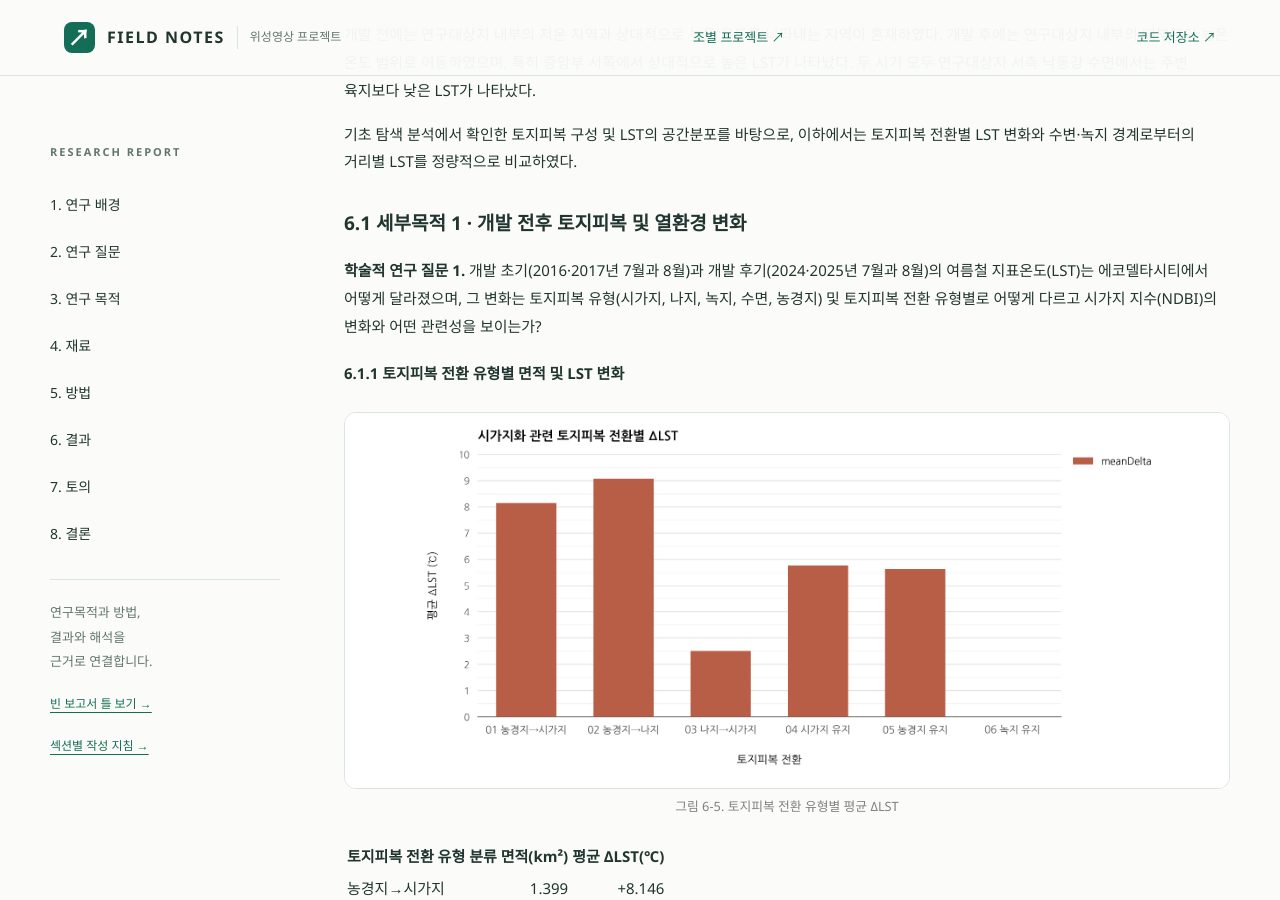
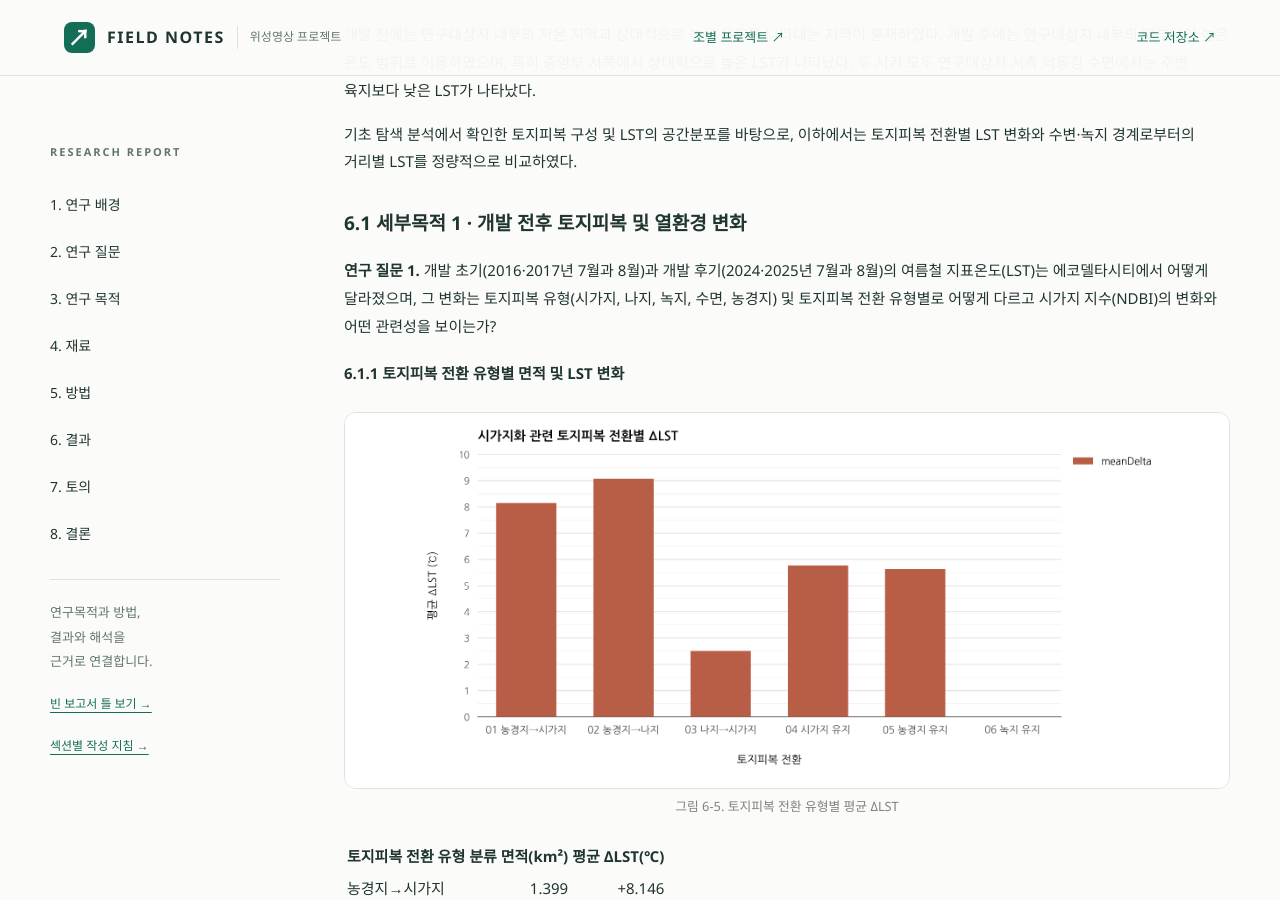
Before and after one commit to kimeunbyeol244/surveying-final-project-6, a Jekyll site: the page built from docs/index.md, in a window 1280 px wide and 900 px high, scrolled down 19193 px. Built offline with Jekyll 4.4.1, drawn with Linux system fonts in a browser that asks for light colours; some of the changed text lies outside the part shown.

Commit message:
Update index.md

```diff
--- a/docs/index.md
+++ b/docs/index.md
@@ -341,7 +341,7 @@ Dynamic World V1의 평균 분류 확률을 5개 토지피복 유형으로 통
 
 ### 6.1 세부목적 1 · 개발 전후 토지피복 및 열환경 변화
 
-**학술적 연구 질문 1.** 개발 초기(2016·2017년 7월과 8월)과 개발 후기(2024·2025년 7월과 8월)의 여름철 지표온도(LST)는 에코델타시티에서 어떻게 달라졌으며, 그 변화는 토지피복 유형(시가지, 나지, 녹지, 수면, 농경지) 및 토지피복 전환 유형별로 어떻게 다르고 시가지 지수(NDBI)의 변화와 어떤 관련성을 보이는가?
+**연구 질문 1.** 개발 초기(2016·2017년 7월과 8월)과 개발 후기(2024·2025년 7월과 8월)의 여름철 지표온도(LST)는 에코델타시티에서 어떻게 달라졌으며, 그 변화는 토지피복 유형(시가지, 나지, 녹지, 수면, 농경지) 및 토지피복 전환 유형별로 어떻게 다르고 시가지 지수(NDBI)의 변화와 어떤 관련성을 보이는가?
 
 #### 6.1.1 토지피복 전환 유형별 면적 및 LST 변화
 
@@ -402,7 +402,7 @@ Dynamic World V1의 평균 분류 확률을 5개 토지피복 유형으로 통
 
 ### 6.2 세부목적 2 · 수변 거리별 냉각 효과
 
-**학술적 연구 질문 2.** 낙동강 수변으로부터의 거리에 따라 개발 초기,후기의 평균 LST는 어떻게 달라지며, 주변 시가지 수준(NDBI)을 통제한 뒤에도 거리-온도 관계가 남는가? 또한 거리-온도 기울기가 완만해지는 변화점은 개발 전후에 어떻게 달라졌는가?
+**연구 질문 2.** 낙동강 수변으로부터의 거리에 따라 개발 초기,후기의 평균 LST는 어떻게 달라지며, 주변 시가지 수준(NDBI)을 통제한 뒤에도 거리-온도 관계가 남는가? 또한 거리-온도 기울기가 완만해지는 변화점은 개발 전후에 어떻게 달라졌는가?
 
 #### 6.2.1 개발 전후 수변 거리별 평균 LST
 
@@ -432,7 +432,7 @@ Dynamic World V1의 평균 분류 확률을 5개 토지피복 유형으로 통
 
 ### 6.3 세부목적 3 · 녹지 경계 거리별 냉각 효과
 
-**학술적 연구 질문 3.** 녹지 경계로부터 150 m까지의 거리에 따라 개발 초기,후기의 주변 LST는 어떻게 달라지며, 주변 시가지 수준(NDBI)을 통제한 뒤에도 거리-온도 관계가 남는가?
+**연구 질문 3.** 녹지 경계로부터 150 m까지의 거리에 따라 개발 초기,후기의 주변 LST는 어떻게 달라지며, 주변 시가지 수준(NDBI)을 통제한 뒤에도 거리-온도 관계가 남는가?
 
 개발 전에는 거리별 평균 LST와 거리 회귀계수를 산출할 수 있는 유효 표본이 충분히 확보되지 않았다. 따라서 개발 후 251개 유효 픽셀에 대한 분석 결과만 제시하였다.
 
```
